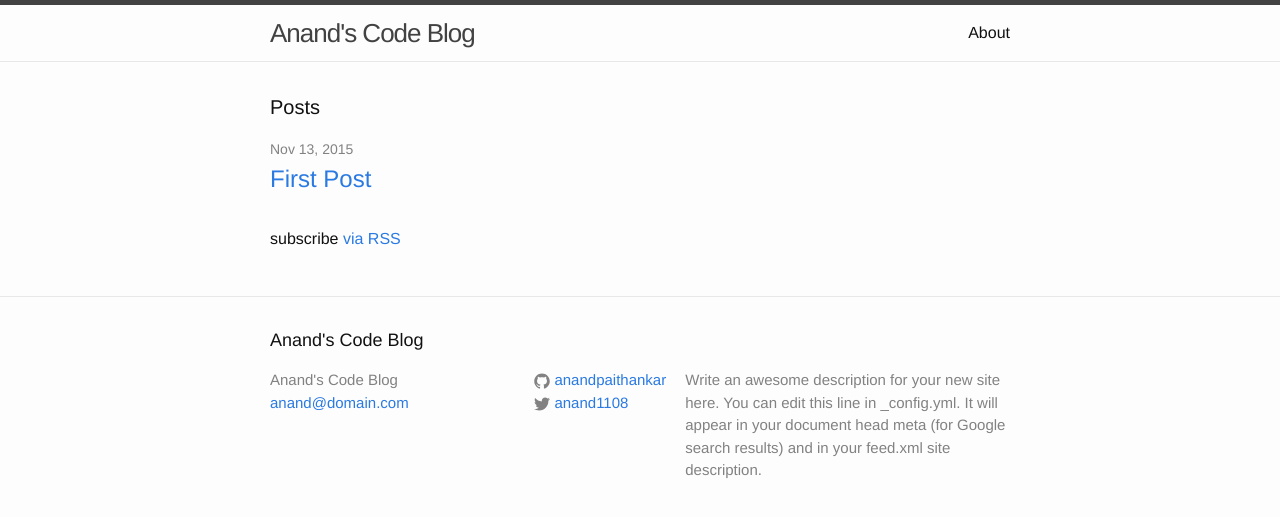
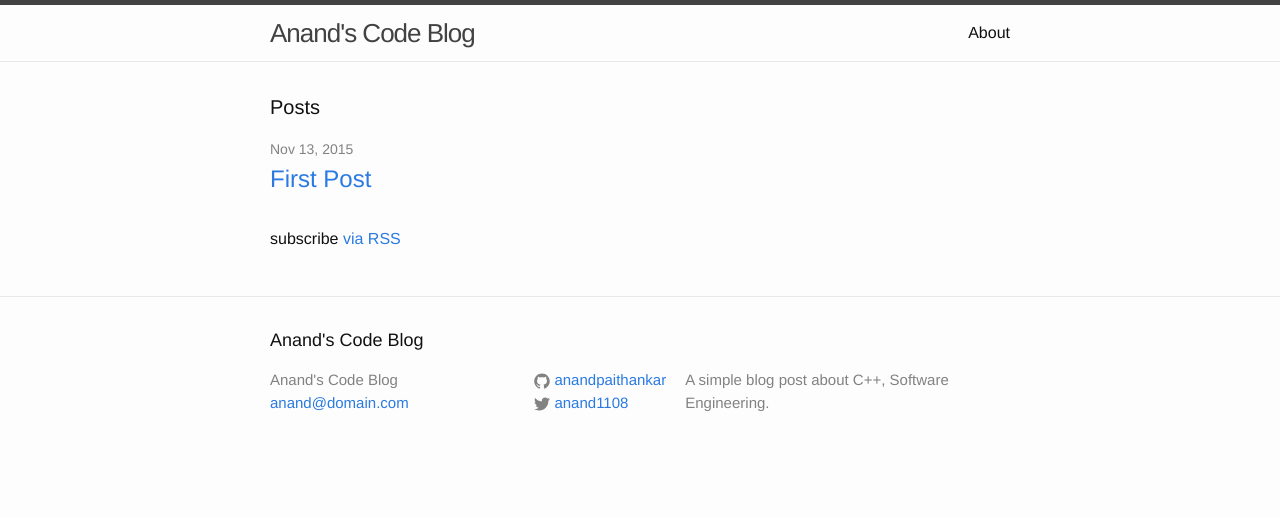
Before and after one commit to anandpaithankar/anandpaithankar.github.io, a Jekyll site: the page built from index.html, in a window 1280 px wide. Shown: the top 517 px of the page. Built offline with Jekyll 4.4.1, drawn with Linux system fonts in a browser that asks for light colours.

Commit message:
Update _config.yml

```diff
--- a/_config.yml
+++ b/_config.yml
@@ -9,9 +9,7 @@
 title: "Anand's Code Blog"
 email: anand@domain.com
 description: > # this means to ignore newlines until "baseurl:"
-  Write an awesome description for your new site here. You can edit this
-  line in _config.yml. It will appear in your document head meta (for
-  Google search results) and in your feed.xml site description.
+  A simple blog post about C++, Software Engineering.
 baseurl: "" # the subpath of your site, e.g. /blog
 url: "http://anandpaithankar.github.io" # the base hostname & protocol for your site
 twitter_username: anand1108
```
